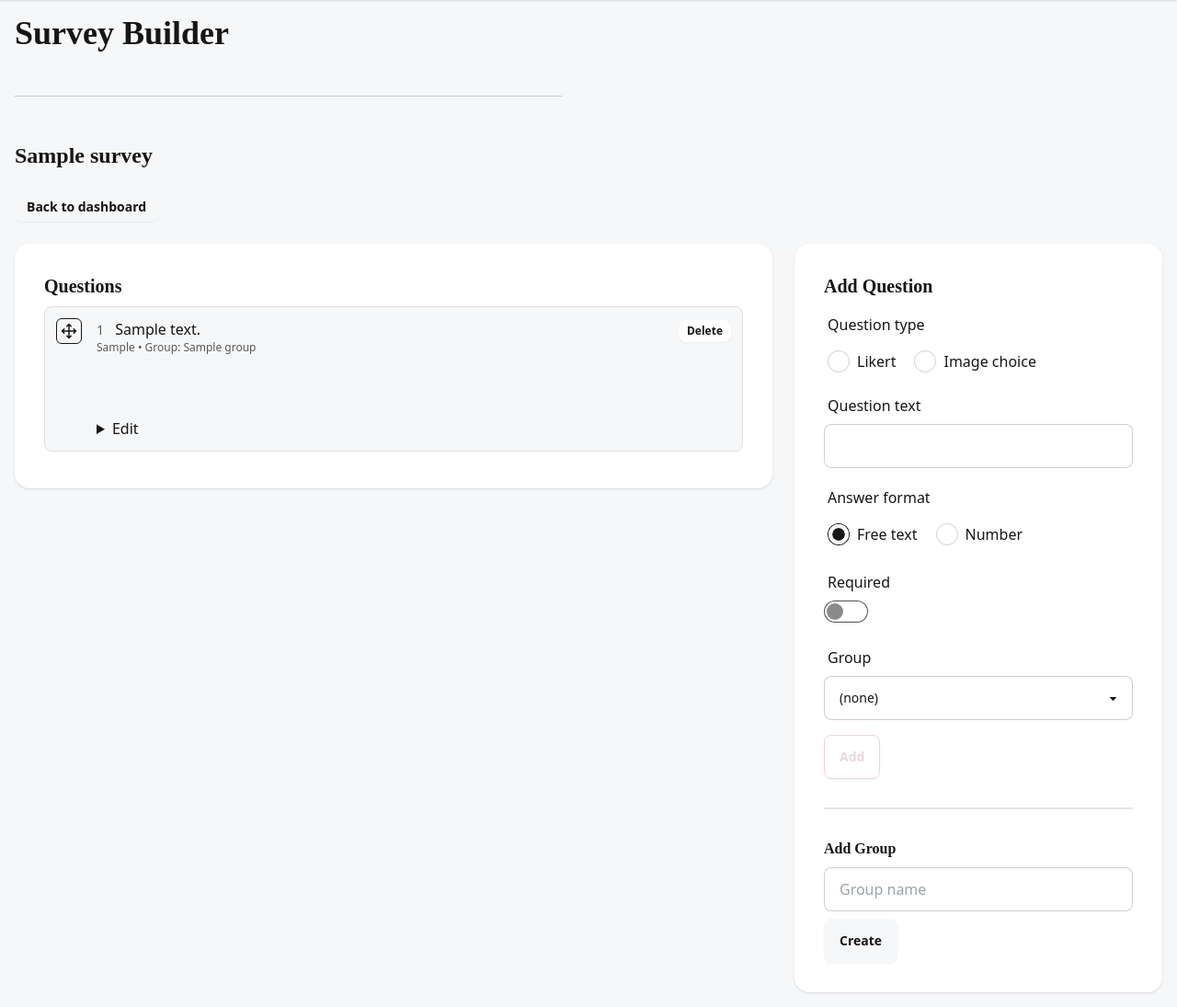
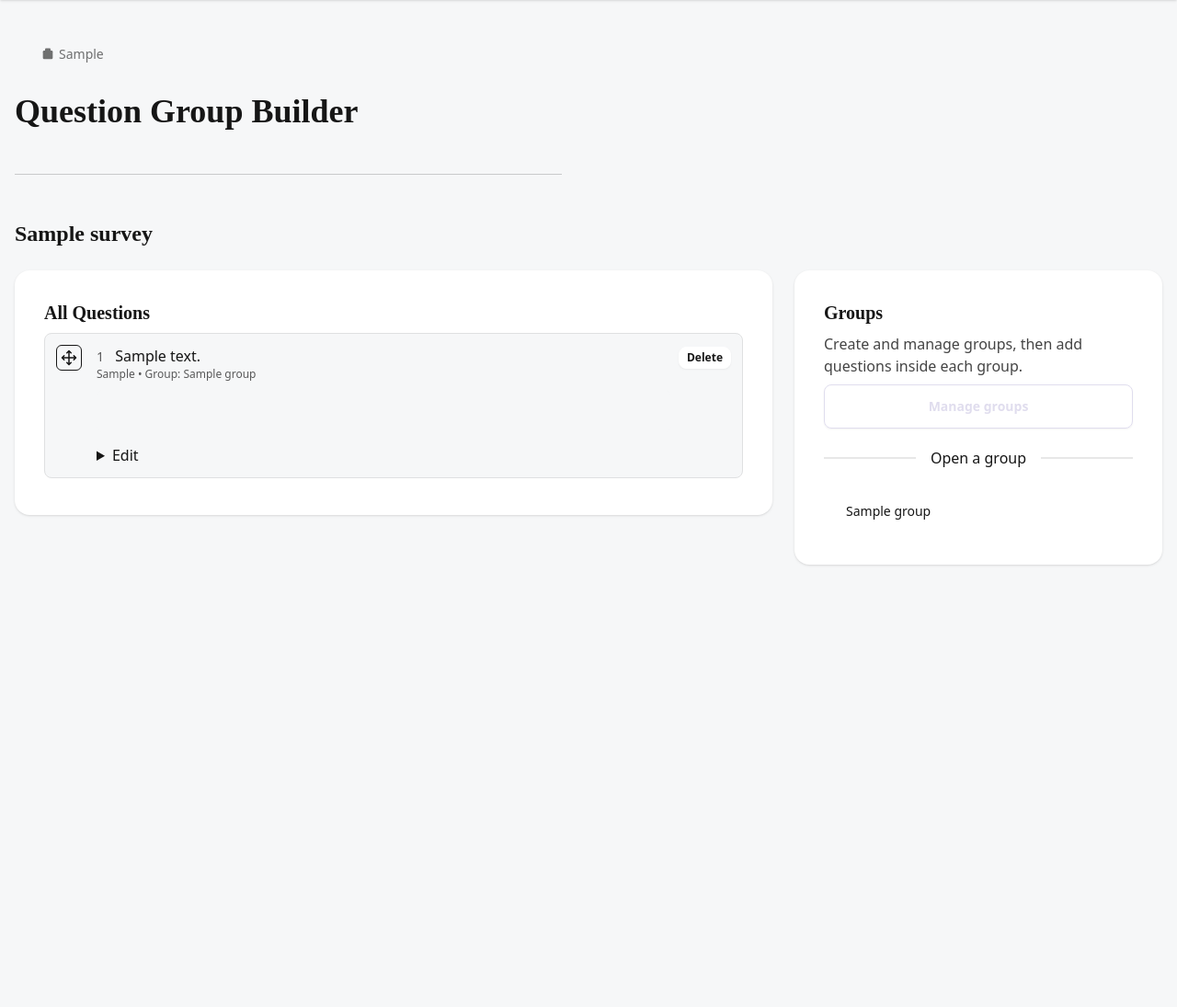
Before and after one commit to eatyourpeas/census, a Django app: template census_app/surveys/templates/surveys/builder.html in a window 1280 px wide. Shown: the part 68-1163 px from the top of the page at 92% size. After the commit the page ends 683 px from the top, so only its background shows below. Run offline with Django 5.2, Linux system fonts and the light colour scheme; the template is opened without the code that fills it: most values are stand-ins (such as "Sample title", 1, 10 or a date in 2020); style sheets or scripts are compiled from the project's sources; some libraries are stand-ins or nearby versions.

Commit message:
fix broken group builder, add breadcrumbs

```diff
--- a/census_app/static/src/tailwind.css
+++ b/census_app/static/src/tailwind.css
@@ -16,3 +16,17 @@
 
 /* Optional: put tiny global tweaks below using Tailwind layers if needed.
 	 Prefer Tailwind utilities in templates over custom CSS. */
+
+@layer components {
+	/* Breadcrumb links: lighter by default, underline only on hover */
+	.breadcrumbs a {
+		@apply no-underline text-base-content/70 hover:underline hover:text-base-content/90;
+	}
+	.breadcrumbs li > span {
+		@apply text-base-content/60;
+	}
+	/* When breadcrumbs are inside .prose, ensure Typography plugin doesn't re-add underline */
+	.prose :where(.breadcrumbs a):not(:where([class~="not-prose"])) {
+		@apply no-underline text-base-content/70 hover:underline hover:text-base-content/90;
+	}
+}
--- a/census_app/surveys/templates/surveys/builder.html
+++ b/census_app/surveys/templates/surveys/builder.html
@@ -1,124 +1,39 @@
 {% extends 'base.html' %}
 {% load static %}
-{% block title %}Builder - {{ survey.name }}{% endblock %}
+{% block title %}Question Group Builder - {{ survey.name }}{% endblock %}
 {% block content %}
 <div class="flex flex-col gap-6">
   <div class="prose">
-    <h1>Survey Builder</h1>
+    {% include 'components/breadcrumbs.html' with crumb1_label="Survey Dashboard" crumb1_href="/surveys/"|add:survey.slug|add:"/dashboard/" crumb2_label="Question Group Builder" crumb2_href="/surveys/"|add:survey.slug|add:"/builder/" %}
+    <h1>Question Group Builder</h1>
     <hr/>
     <h2>{{ survey.name }}</h2>
-    <a class="btn btn-sm" href="/surveys/{{ survey.slug }}/dashboard/">Back to dashboard</a>
   </div>
 
   <div class="grid md:grid-cols-3 gap-6">
     <div class="md:col-span-2">
       <div class="card bg-base-100 shadow">
         <div class="card-body">
-          <h2 class="card-title">Questions</h2>
+          <h2 class="card-title">All Questions</h2>
           {% include 'surveys/partials/questions_list.html' %}
         </div>
       </div>
     </div>
 
     <div>
-      {% include 'surveys/partials/demographics_builder.html' %}
-      {% include 'surveys/partials/professional_builder.html' %}
       <div class="card bg-base-100 shadow">
         <div class="card-body">
-          <h2 class="card-title">Add Question</h2>
-          <form id="create-question-form" hx-post="/surveys/{{ survey.slug }}/builder/questions/create" hx-target="#questions-list" hx-swap="outerHTML">
-            {% csrf_token %}
-            <fieldset>
-              <legend class="label">Question type</legend>
-              <div class="flex gap-3">
-                <label class="label cursor-pointer gap-2"><input type="radio" name="type" value="likert" class="radio"> <span>Likert</span></label>
-                <label class="label cursor-pointer gap-2"><input type="radio" name="type" value="image" class="radio"> <span>Image choice</span></label>
-              </div>
-            </fieldset>
-
-            <label class="label mt-2">Question text</label>
-            <input name="text" class="input input-bordered w-full" required />
-
-            <div data-section="text-options" class="mt-3">
-              <fieldset>
-                <legend class="label">Answer format</legend>
-                <div class="flex gap-3">
-                  <label class="label cursor-pointer gap-2"><input type="radio" name="text_format" value="free" class="radio" checked> <span>Free text</span></label>
-                  <label class="label cursor-pointer gap-2"><input type="radio" name="text_format" value="number" class="radio"> <span>Number</span></label>
-                </div>
-              </fieldset>
-            </div>
-
-            <div data-section="options" class="mt-3 hidden">
-              <label class="label">Options (one per line)</label>
-              <textarea name="options" class="textarea textarea-bordered w-full" placeholder="Option A
-Option B"></textarea>
-            </div>
-
-            <div data-section="likert" class="mt-3 hidden">
-              <fieldset>
-                <legend class="label">Likert mode</legend>
-                <div class="flex gap-3">
-                  <label class="label cursor-pointer gap-2"><input type="radio" name="likert_mode" value="categories" class="radio" checked> <span>Categories</span></label>
-                  <label class="label cursor-pointer gap-2"><input type="radio" name="likert_mode" value="number" class="radio"> <span>Number scale</span></label>
-                </div>
-              </fieldset>
-              <div data-likert="categories" class="mt-3">
-                <label class="label">Categories (one per line)</label>
-                <textarea name="likert_categories" class="textarea textarea-bordered w-full" placeholder="Strongly disagree
-Disagree
-Neutral
-Agree
-Strongly agree"></textarea>
-              </div>
-              <div data-likert="number" class="mt-3 hidden">
-                <div class="grid grid-cols-2 gap-3">
-                  <div>
-                    <label class="label">Min value</label>
-                    <input type="number" name="likert_min" class="input input-bordered w-full" value="1" />
-                  </div>
-                  <div>
-                    <label class="label">Max value</label>
-                    <input type="number" name="likert_max" class="input input-bordered w-full" value="5" />
-                  </div>
-                </div>
-                <div class="grid grid-cols-2 gap-3 mt-3">
-                  <div>
-                    <label class="label">Left label</label>
-                    <input type="text" name="likert_left_label" class="input input-bordered w-full" placeholder="Low" />
-                  </div>
-                  <div>
-                    <label class="label">Right label</label>
-                    <input type="text" name="likert_right_label" class="input input-bordered w-full" placeholder="High" />
-                  </div>
-                </div>
-              </div>
-            </div>
-
-            <div class="mt-3">
-              <label class="label">Required</label>
-              <input type="checkbox" name="required" class="toggle" />
-            </div>
-
-            <div class="mt-3">
-              <label class="label">Group</label>
-              <select name="group_id" class="select select-bordered w-full">
-                <option value="">(none)</option>
-                {% for g in groups %}
-                  <option value="{{ g.id }}">{{ g.name }}</option>
-                {% endfor %}
-              </select>
-            </div>
-
-            <button class="btn btn-primary mt-4" type="submit">Add</button>
-          </form>
-          <div class="divider"></div>
-          <h3 class="font-semibold">Add Group</h3>
-          <form hx-post="/surveys/{{ survey.slug }}/builder/groups/create" hx-target="#questions-list" hx-swap="outerHTML">
-            {% csrf_token %}
-            <input name="name" class="input input-bordered w-full" placeholder="Group name" />
-            <button class="btn mt-2" type="submit">Create</button>
-          </form>
+          <h2 class="card-title">Groups</h2>
+          <p class="opacity-80">Create and manage groups, then add questions inside each group.</p>
+          <a class="btn btn-primary" href="/surveys/{{ survey.slug }}/groups/">Manage groups</a>
+          {% if groups %}
+            <div class="divider">Open a group</div>
+            <ul class="menu bg-base-100 rounded-box">
+              {% for g in groups %}
+                <li><a href="/surveys/{{ survey.slug }}/builder/groups/{{ g.id }}/">{{ g.name }}</a></li>
+              {% endfor %}
+            </ul>
+          {% endif %}
         </div>
       </div>
     </div>
--- a/census_app/surveys/templates/surveys/bulk_upload.html
+++ b/census_app/surveys/templates/surveys/bulk_upload.html
@@ -2,8 +2,8 @@
 {% block title %}Bulk Upload - {{ survey.name }}{% endblock %}
 {% block content %}
 <div class="prose">
+  {% include 'components/breadcrumbs.html' with crumb1_label="Survey Dashboard" crumb1_href="/surveys/"|add:survey.slug|add:"/dashboard/" crumb2_label="Bulk Upload" %}
   <h1>Bulk upload questions: {{ survey.name }}</h1>
-  <p><a class="btn btn-sm" href="/surveys/{{ survey.slug }}/dashboard/">Back to dashboard</a></p>
 </div>
 
 {% if error %}
--- a/census_app/surveys/templates/surveys/dashboard.html
+++ b/census_app/surveys/templates/surveys/dashboard.html
@@ -2,7 +2,8 @@
 {% block title %}Dashboard - {{ survey.name }}{% endblock %}
 {% block content %}
 <div class="prose">
-  <h1>Dashboard: {{ survey.name }}</h1>
+  {% include 'components/breadcrumbs.html' with crumb1_label="Surveys" crumb1_href="/surveys/" crumb2_label="Survey Dashboard" crumb2_href="/surveys/"|add:survey.slug|add:"/dashboard/" %}
+  <h2>{{ survey.name }}</h2>
   <p>Status: {% if survey.is_live %}Live{% else %}Not live{% endif %}</p>
   <p>Total responses: <strong>{{ total }}</strong></p>
   <div class="flex gap-2">
--- a/census_app/surveys/templates/surveys/groups.html
+++ b/census_app/surveys/templates/surveys/groups.html
@@ -2,8 +2,8 @@
 {% block title %}Groups - {{ survey.name }}{% endblock %}
 {% block content %}
 <div class="prose">
+  {% include 'components/breadcrumbs.html' with crumb1_label="Survey Dashboard" crumb1_href="/surveys/"|add:survey.slug|add:"/dashboard/" crumb2_label="Groups" %}
   <h1>Groups for {{ survey.name }}</h1>
-  <a class="btn btn-sm" href="/surveys/{{ survey.slug }}/dashboard/">Back to dashboard</a>
 </div>
 
 <div class="mt-4">
--- a/census_app/surveys/templates/surveys/unlock.html
+++ b/census_app/surveys/templates/surveys/unlock.html
@@ -2,6 +2,8 @@
 {% block title %}Unlock Survey - {{ survey.name }}{% endblock %}
 {% block content %}
 <div class="prose">
+  {% include 'components/breadcrumbs.html' with crumb1_label="Survey Dashboard" crumb1_href="/surveys/"|add:survey.slug|add:"/dashboard/" crumb2_label="Unlock" %}
+  %}
   <h1>Unlock {{ survey.name }}</h1>
   <p>Enter the one-time survey key to decrypt sensitive fields for this session.</p>
 </div>
@@ -9,7 +11,7 @@
   {% csrf_token %}
   <input type="password" name="key" class="input input-bordered w-full max-w-md" placeholder="Survey key" />
   <button class="btn btn-primary" type="submit">Unlock</button>
-  <a class="btn" href="/surveys/{{ survey.slug }}/dashboard/">Back to dashboard</a>
+
 
 </form>
 {% endblock %}
--- /dev/null
+++ b/census_app/templates/components/breadcrumbs.html
@@ -0,0 +1,121 @@
+{# Reusable breadcrumbs component (DaisyUI with icons) #}
+
+<nav class="breadcrumbs text-sm">
+  <ul>
+    {# Pattern 1: items iterable of (label, href) from context #}
+    {% if items %}
+      {% for item in items %}
+        {% with label=item.0 href=item.1 %}
+          <li>
+            {% if href %}
+              <a href="{{ href }}" class="inline-flex items-center gap-1">
+                {% if forloop.first %}
+                  {# Clipboard icon for Survey #}
+                  <svg xmlns="http://www.w3.org/2000/svg" class="w-4 h-4" viewBox="0 0 24 24" fill="currentColor" aria-hidden="true">
+                    <path d="M9 2.25h6a1.5 1.5 0 011.5 1.5V6H7.5V3.75a1.5 1.5 0 011.5-1.5z"/>
+                    <path d="M6 6h12a2 2 0 012 2v10a2 2 0 01-2 2H6a2 2 0 01-2-2V8a2 2 0 012-2z"/>
+                  </svg>
+                {% elif forloop.last %}
+                  {# Single document icon for Question #}
+                  <svg xmlns="http://www.w3.org/2000/svg" class="w-4 h-4" viewBox="0 0 24 24" fill="currentColor" aria-hidden="true"><path d="M16.5 3.75H7.5a1.5 1.5 0 00-1.5 1.5v13.5A1.5 1.5 0 007.5 20.25h9a1.5 1.5 0 001.5-1.5V5.25a1.5 1.5 0 00-1.5-1.5zM9 7.5h6M9 12h6M9 16.5h3"/></svg>
+                {% else %}
+                  {# Multiple documents icon for Question Groups #}
+                  <svg xmlns="http://www.w3.org/2000/svg" class="w-4 h-4" viewBox="0 0 24 24" fill="currentColor" aria-hidden="true">
+                    <path d="M7 3h8a2 2 0 012 2v9a2 2 0 01-2 2H7a2 2 0 01-2-2V5a2 2 0 012-2z"/>
+                    <path d="M9 7h8a2 2 0 012 2v9a2 2 0 01-2 2H9a2 2 0 01-2-2V9a2 2 0 012-2z"/>
+                  </svg>
+                {% endif %}
+                <span>{{ label }}</span>
+              </a>
+            {% else %}
+              <span class="inline-flex items-center gap-1">
+                {% if forloop.first %}
+                  {# Clipboard icon for Survey #}
+                  <svg xmlns="http://www.w3.org/2000/svg" class="w-4 h-4" viewBox="0 0 24 24" fill="currentColor" aria-hidden="true">
+                    <path d="M9 2.25h6a1.5 1.5 0 011.5 1.5V6H7.5V3.75a1.5 1.5 0 011.5-1.5z"/>
+                    <path d="M6 6h12a2 2 0 012 2v10a2 2 0 01-2 2H6a2 2 0 01-2-2V8a2 2 0 012-2z"/>
+                  </svg>
+                {% elif forloop.last %}
+                  {# Single document icon for Question #}
+                  <svg xmlns="http://www.w3.org/2000/svg" class="w-4 h-4" viewBox="0 0 24 24" fill="currentColor" aria-hidden="true"><path d="M16.5 3.75H7.5a1.5 1.5 0 00-1.5 1.5v13.5A1.5 1.5 0 007.5 20.25h9a1.5 1.5 0 001.5-1.5V5.25a1.5 1.5 0 00-1.5-1.5zM9 7.5h6M9 12h6M9 16.5h3"/></svg>
+                {% else %}
+                  {# Multiple documents icon for Question Groups #}
+                  <svg xmlns="http://www.w3.org/2000/svg" class="w-4 h-4" viewBox="0 0 24 24" fill="currentColor" aria-hidden="true">
+                    <path d="M7 3h8a2 2 0 012 2v9a2 2 0 01-2 2H7a2 2 0 01-2-2V5a2 2 0 012-2z"/>
+                    <path d="M9 7h8a2 2 0 012 2v9a2 2 0 01-2 2H9a2 2 0 01-2-2V9a2 2 0 012-2z"/>
+                  </svg>
+                {% endif %}
+                <span>{{ label }}</span>
+              </span>
+            {% endif %}
+          </li>
+        {% endwith %}
+      {% endfor %}
+    {% else %}
+      {# Pattern 2: numbered crumb parameters #}
+      {% if crumb1_label %}
+        <li>
+          <a href="{{ crumb1_href }}" class="inline-flex items-center gap-1">
+            {# Clipboard icon for Survey #}
+            <svg xmlns="http://www.w3.org/2000/svg" class="w-4 h-4" viewBox="0 0 24 24" fill="currentColor" aria-hidden="true">
+              <path d="M9 2.25h6a1.5 1.5 0 011.5 1.5V6H7.5V3.75a1.5 1.5 0 011.5-1.5z"/>
+              <path d="M6 6h12a2 2 0 012 2v10a2 2 0 01-2 2H6a2 2 0 01-2-2V8a2 2 0 012-2z"/>
+            </svg>
+            <span>{{ crumb1_label }}</span>
+          </a>
+        </li>
+      {% endif %}
+      {% if crumb2_label %}
+        <li>
+          {% if crumb2_href %}
+            <a href="{{ crumb2_href }}" class="inline-flex items-center gap-1">
+              {# Multiple documents icon for Question Groups #}
+              <svg xmlns="http://www.w3.org/2000/svg" class="w-4 h-4" viewBox="0 0 24 24" fill="currentColor" aria-hidden="true">
+                <path d="M7 3h8a2 2 0 012 2v9a2 2 0 01-2 2H7a2 2 0 01-2-2V5a2 2 0 012-2z"/>
+                <path d="M9 7h8a2 2 0 012 2v9a2 2 0 01-2 2H9a2 2 0 01-2-2V9a2 2 0 012-2z"/>
+              </svg>
+              <span>{{ crumb2_label }}</span>
+            </a>
+          {% else %}
+            <span class="inline-flex items-center gap-1">
+              <svg xmlns="http://www.w3.org/2000/svg" class="w-4 h-4" viewBox="0 0 24 24" fill="currentColor" aria-hidden="true"><path d="M4.5 6.75A2.25 2.25 0 016.75 4.5h10.5A2.25 2.25 0 0119.5 6.75v10.5A2.25 2.25 0 0117.25 19.5H6.75A2.25 2.25 0 014.5 17.25V6.75z"/></svg>
+              <span>{{ crumb2_label }}</span>
+            </span>
+          {% endif %}
+        </li>
+      {% endif %}
+      {% if crumb3_label %}
+        <li>
+          {% if crumb3_href %}
+            <a href="{{ crumb3_href }}" class="inline-flex items-center gap-1">
+              {# Single document icon for Question #}
+              <svg xmlns="http://www.w3.org/2000/svg" class="w-4 h-4" viewBox="0 0 24 24" fill="currentColor" aria-hidden="true"><path d="M16.5 3.75H7.5a1.5 1.5 0 00-1.5 1.5v13.5A1.5 1.5 0 007.5 20.25h9a1.5 1.5 0 001.5-1.5V5.25a1.5 1.5 0 00-1.5-1.5zM9 7.5h6M9 12h6M9 16.5h3"/></svg>
+              <span>{{ crumb3_label }}</span>
+            </a>
+          {% else %}
+            <span class="inline-flex items-center gap-1">
+              <svg xmlns="http://www.w3.org/2000/svg" class="w-4 h-4" viewBox="0 0 24 24" fill="currentColor" aria-hidden="true"><path d="M4.5 6.75A2.25 2.25 0 016.75 4.5h10.5A2.25 2.25 0 0119.5 6.75v10.5A2.25 2.25 0 0117.25 19.5H6.75A2.25 2.25 0 014.5 17.25V6.75z"/></svg>
+              <span>{{ crumb3_label }}</span>
+            </span>
+          {% endif %}
+        </li>
+      {% endif %}
+      {% if crumb4_label %}
+        <li>
+          {% if crumb4_href %}
+            <a href="{{ crumb4_href }}" class="inline-flex items-center gap-1">
+              {# Single document icon fallback #}
+              <svg xmlns="http://www.w3.org/2000/svg" class="w-4 h-4" viewBox="0 0 24 24" fill="currentColor" aria-hidden="true"><path d="M16.5 3.75H7.5a1.5 1.5 0 00-1.5 1.5v13.5A1.5 1.5 0 007.5 20.25h9a1.5 1.5 0 001.5-1.5V5.25a1.5 1.5 0 00-1.5-1.5zM9 7.5h6M9 12h6M9 16.5h3"/></svg>
+              <span>{{ crumb4_label }}</span>
+            </a>
+          {% else %}
+            <span class="inline-flex items-center gap-1">
+              <svg xmlns="http://www.w3.org/2000/svg" class="w-4 h-4" viewBox="0 0 24 24" fill="currentColor" aria-hidden="true"><path d="M16.5 3.75H7.5a1.5 1.5 0 00-1.5 1.5v13.5A1.5 1.5 0 007.5 20.25h9a1.5 1.5 0 001.5-1.5V5.25a1.5 1.5 0 00-1.5-1.5zM9 7.5h6M9 12h6M9 16.5h3"/></svg>
+              <span>{{ crumb4_label }}</span>
+            </span>
+          {% endif %}
+        </li>
+      {% endif %}
+    {% endif %}
+  </ul>
+</nav>
--- a/tailwind.config.js
+++ b/tailwind.config.js
@@ -88,14 +88,14 @@ module.exports = {
     themes: [
       {
         census: {
-          primary: "#993955",
-          secondary: "#a3c3d9",
+          primary: "#6d5aa5",
+          secondary: "#50e6ff",
           accent: "#98b6b1",
           neutral: "#e9ecf5",
           "base-100": "#ffffff",
           "base-200": "#f6f7f8",
           info: "#629677",
-          success: "#ae76a6",
+          success: "#37b77c",
           warning: "#ffffff",
           error: "#FFA500",
         },
```
Also changed, not shown: census_app/surveys/templates/surveys/detail.html (+5 -5 lines), census_app/surveys/templates/surveys/group_builder.html (+4 -3 lines).
